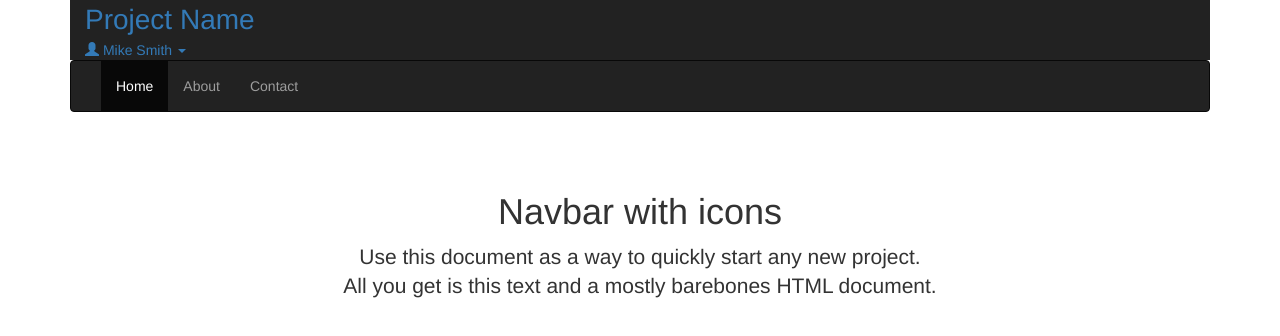
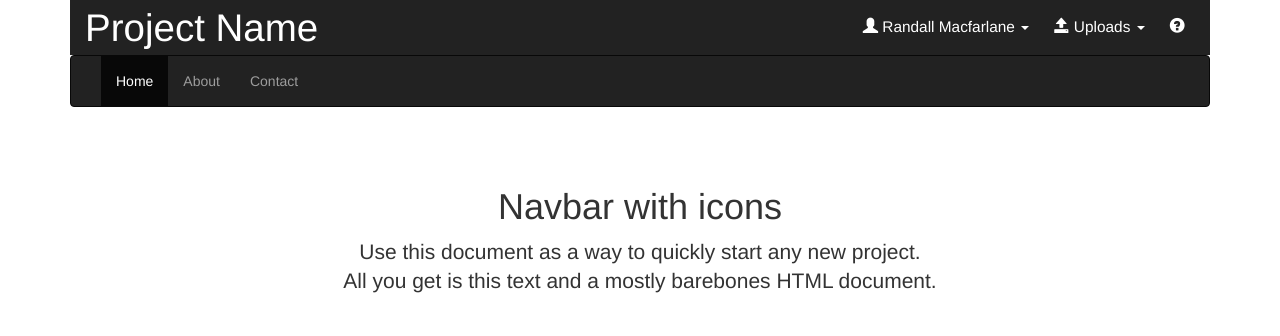
Before and after one commit to JonUK/mobile-web-development-example, a website: page 200_bootstrap3/202_navbar_with_icons.html in a window 1280 px wide. Drawn offline with nearby package versions, Linux system fonts and the light colour scheme.

Commit message:
Further work on the navbar

```diff
--- a/200_bootstrap3/202_navbar_with_icons.html
+++ b/200_bootstrap3/202_navbar_with_icons.html
@@ -32,6 +32,7 @@
             padding-left: 15px;
             padding-right: 15px;
             background-color: #222;
+            font-size: 1.1em;
         }
 
         .navbarbanner:before, .navbarbanner:after {
@@ -43,47 +44,16 @@
             /*clear: both;*/
         /*}*/
 
+        .navbarbanner a {
+            color: white;
+        }
 
-
-        /*.navbarbanner > h1 > span {*/
-            /*float: right;*/
-            /*margin-top: 12px;*/
-            /*margin-left: 4px;*/
-            /*line-height: 22px;*/
-            /*color: white;*/
-        /*}*/
-
-        /*.navbarbanner > h1 > span > span.logo-caption {*/
-            /*float: left;*/
-            /*font-size: 22px;*/
-            /*text-transform: uppercase;*/
-        /*}*/
-
-        /*@media (max-device-width: 480px) {*/
-            /*.navbarbanner > h1 > span > span.logo-caption {*/
-                /*font-size: 16px;*/
-            /*}*/
-        /*}*/
-
-        /*.navbarbanner > h1 > span > span.logo-subcaption {*/
-            /*float: right;*/
-            /*font-size: 12px;*/
-            /*line-height: 12px;*/
-        /*}*/
-
-        /*@media (max-device-width: 480px) {*/
-            /*.navbarbanner > h1 > span > span.logo-subcaption {*/
-                /*font-size: 9px;*/
-                /*line-height: 9px;*/
-            /*}*/
-        /*}*/
-
-        /*.navbarbanner > div.dropdown {*/
-            /*float: right;*/
-            /*margin-top: 14px;*/
-            /*margin-left: 15px;*/
-            /*margin-right: 10px;*/
-        /*}*/
+        .navbarbanner > div.dropdown {
+            float: right;
+            margin-top: 16px;
+            margin-left: 15px;
+            margin-right: 10px;
+        }
 
         /*.navbarbanner > div.dropdown > a {*/
             /*color: white;*/
@@ -111,17 +81,36 @@
 
     <header class="navbarbanner" role="banner">
 
-        <a href="#" style="font-size: 2em;">Project Name</a>
+        <a href="#" style="font-size: 2.5em;">Project Name</a>
+
+        <div class="dropdown">
+            <a href="#">
+                <span class="sr-only">Help page. Opens in new window.</span>
+                <span aria-hidden="true" class="glyphicon glyphicon-question-sign help-icon"></span>
+            </a>
+        </div>
+
+        <div class="dropdown">
+            <a href="#" data-toggle="dropdown" class="dropdown-toggle" aria-haspopup="true" aria-expanded="false">
+                <span class="glyphicon glyphicon-open"></span>
+                <span>Uploads</span> <b class="caret"></b>
+            </a>
+            <ul class="dropdown-menu pull-right">
+                <li><a href="#">Do stuff!</a></li>
+            </ul>
+        </div>
 
         <div class="dropdown">
             <a href="#" data-toggle="dropdown" class="dropdown-toggle" aria-haspopup="true" aria-expanded="false">
                 <span class="glyphicon glyphicon-user"></span>
-                <span>Mike Smith</span> <b class="caret"></b>
+                <span>Randall Macfarlane</span> <b class="caret"></b>
             </a>
-            <ul class="dropdown-menu">
+            <ul class="dropdown-menu pull-right">
                 <li><a href="#">Logout</a></li>
             </ul>
         </div>
+
+
 
     </header>
 
```
